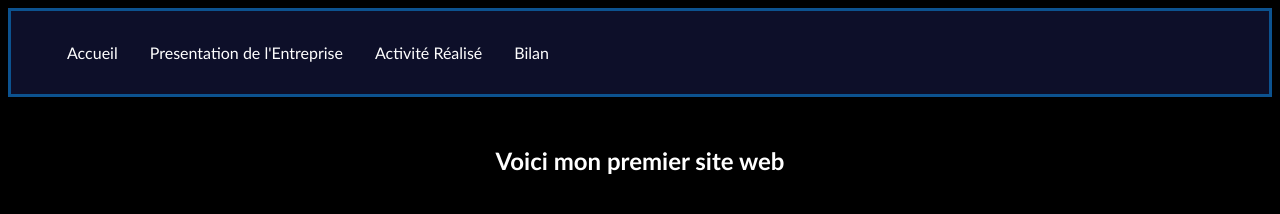
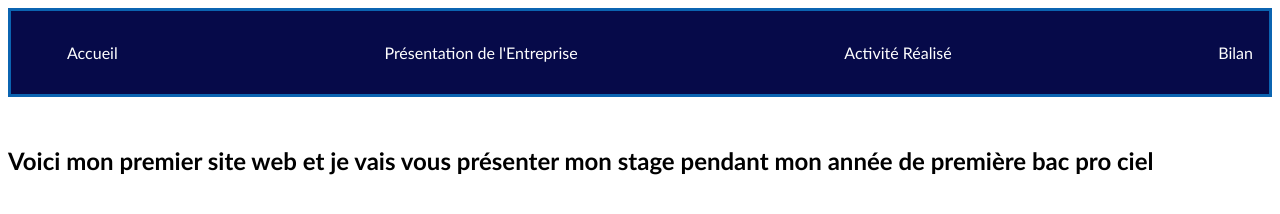
Before and after one commit to radhamPrime/site_premiere_ciel, a plain HTML site: page index.html in a window 1280 px wide. Drawn offline with Linux system fonts and the light colour scheme.

Commit message:
je commence a ecrire les infos

```diff
--- a/css/style.css
+++ b/css/style.css
@@ -1,29 +1,30 @@
 /* styles.css */
 .navbar {
-    background-color: #0d0f29;
+    background-color: #060a49;
     padding: 1rem;
-    border-style: solid;
-    color:rgb(12, 82, 143)
+    border-style:solid;
+    color:#0b64b1
 }
 
 .nav-links {
     display: flex;
+    justify-content: space-between;
     list-style: none;
     gap: 2rem;
 }
 
 .nav-links a {
-    color: white;
+    color: rgb(255, 255, 255);
     text-decoration: none;
 }
 body{
-    background-color: rgb(0, 0, 0);
+    background-color: rgb(255, 255, 255);
     font-family: 'Gill Sans', 'Gill Sans MT', Calibri, 'Trebuchet MS', sans-serif;
 }
 header{
 }
 main{
-    color:white;
+    color:rgb(0, 0, 0);
     font-family: 'Gill Sans', 'Gill Sans MT', Calibri, 'Trebuchet MS', sans-serif;
-    text-align: center;
+
 }
--- a/index.html
+++ b/index.html
@@ -10,7 +10,7 @@
       <nav class="navbar">
        <ul class="nav-links">
                <li> <a href="index.html">Accueil</a></li>
-               <li> <a href="presentation.html">Presentation de l'Entreprise</a> </li>
+               <li> <a href="presentation.html">Présentation de l'Entreprise</a> </li>
                <li> <a href="activite.html"> Activité Réalisé </a> </li>
                <li> <a href="bilan.html"> Bilan </a> </li>
        </ul>
@@ -18,7 +18,7 @@
     </section>
    </header>
     <main>
-      <h2><br>Voici mon premier site web</h2>
+      <h2><br>Voici mon premier site web et je vais vous présenter mon stage pendant mon année de première bac pro ciel</h2>
     </main>
 </body>
 </html>
```
Also changed, not shown: mon_ressenti.html (deleted, +0 -21 lines), presentation.html (+1 -1 lines).
